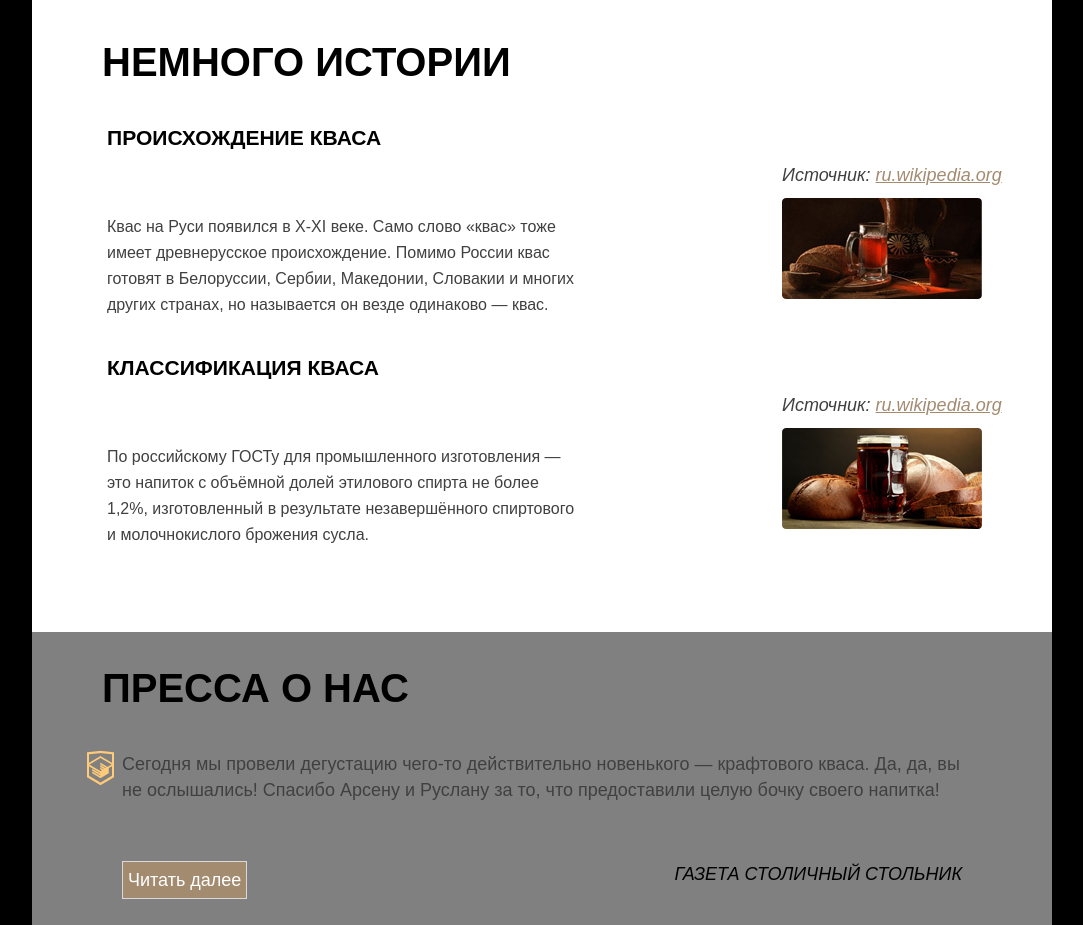
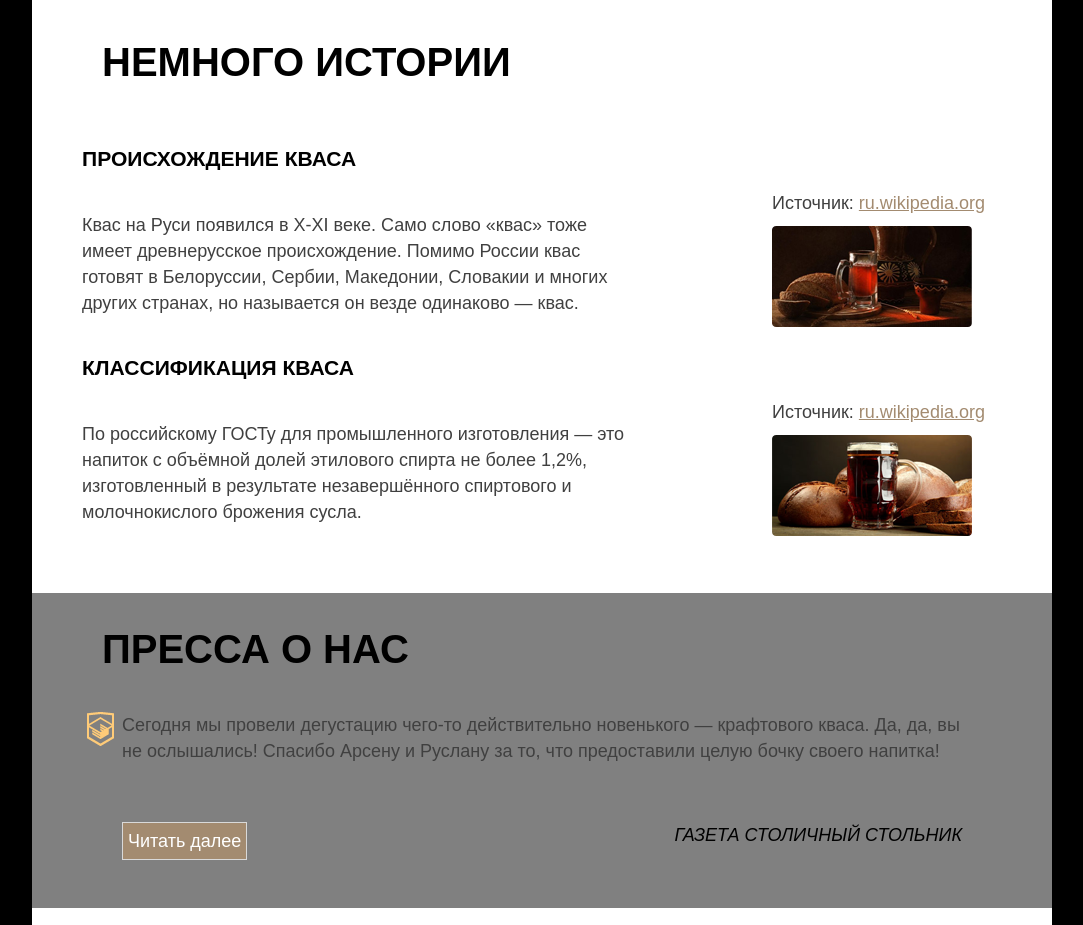
Before and after one commit to kir58/kir58.github.io, a plain HTML site: page index.html in a window 1280 px wide. Shown: the part 1560-2485 px from the top of the page, without its empty margins (98-1181 px from the left). Drawn offline with Linux system fonts and the light colour scheme.

Commit message:
fixed history block

```diff
--- a/index.html
+++ b/index.html
@@ -2,6 +2,7 @@
 <html>
  <head>
     <meta charset="utf-8">
+    <meta name="viewport" content="width=device-width, initial-scale=1.0">
     <link rel="stylesheet" href="style.css">
   <title>Кваст</title>
   </head>
@@ -92,32 +93,36 @@
       <div class="history">
         <a id="history"></a>
           <h2 class="section-title">Немного истории</h2>
-          <h3 class="history-title">Происхождение кваса</h3>
-          <dl>
-            <dt>
-              <em class="history-source">Источник:
-                <a class="history-source__link" href="ru.wikipedia.org">ru.wikipedia.org</a></em>
-          </dt>
-          <dd class="history-description">
-            <img class="history-history-description__img" src="img/wiki-1.png">
-            <p>Квас на Руси появился в X-XI веке. Само слово «квас» тоже имеет древнерусское происхождение. Помимо России квас готовят в Белоруссии, Сербии, Македонии,
-            Словакии и многих других странах,
-            но называется он везде одинаково — квас.</p>
-          </dd>
-        </dl>
-        <h3 class="history-title">Классификация кваса</h3>
-          <dl>
-            <dt>
-              <em class="history-source">Источник:
-                <a class="history-source__link" href="ru.wikipedia.org">ru.wikipedia.org</a></em>
-            </dt>
-            <dd class="history-description">
-              <img class="history-history-description__img" src="img/wiki-2.png">
-               <p>По российскому ГОСТу для промышленного изготовления — это напиток с объёмной долей этилового
-                спирта не более 1,2%, изготовленный в результате незавершённого спиртового и молочнокислого брожения сусла.</p>
-              </dt>
-            </dl>
+          <div class="history-item">
+              <div class="history-description">
+                <h3 class="history-title">Происхождение кваса</h3>
+                <p>Квас на Руси появился в X-XI веке. Само слово «квас» тоже имеет древнерусское происхождение. Помимо России квас готовят в Белоруссии, Сербии, Македонии,
+                    Словакии и многих других странах,
+                    но называется он везде одинаково — квас.
+                </p>
+              </div>
+              <div class="history-picture">
+                <div class="history-source">
+                    Источник: <a class="history-source__link" href="ru.wikipedia.org">ru.wikipedia.org</a>
+                    <img class="history-history-description__img" src="img/wiki-1.png">
+                </div>
+              </div>
           </div>
+          <div class="history-item">
+              <div class="history-description">
+                <h3 class="history-title">Классификация кваса</h3>
+                <p>По российскому ГОСТу для промышленного изготовления — это напиток с объёмной долей этилового
+                   спирта не более 1,2%, изготовленный в результате незавершённого спиртового и молочнокислого брожения сусла.
+                </p>
+              </div>
+              <div class="history-picture">
+                <div class="history-source">
+                    Источник: <a class="history-source__link" href="ru.wikipedia.org">ru.wikipedia.org</a>
+                    <img class="history-history-description__img" src="img/wiki-2.png">
+                </div>
+              </div>
+          </div>
+      </div>
           <div class="press">
             <h2 class="section-title">Пресса о нас</h2>
             <blockquote class="press-quote">
--- a/style.css
+++ b/style.css
@@ -1,5 +1,4 @@
 body {
-  min-width: 1040px;
   margin: 0;
   padding: 0;
   font-size: 18px;
@@ -10,7 +9,7 @@ body {
 }
 
 .container {
-  width: 1020px;
+  max-width: 1020px;
   margin: 0 auto;
 }
 
@@ -193,35 +192,32 @@ body {
   background-color:white;
 }
 
+.history-item {
+  display: flex;
+  justify-content: space-between;
+}
+.history-title {
+  width: 100%;
+  text-transform: uppercase;
+  color: black;
+  margin-bottom: 40px;
+}
 .history-description {
-  position: relative;
-  display:inline-block;
-  width:470px;
-  margin: 0;
-  padding-left: 25px;
-  font-size: 16px;
+  width: 60%;
+}
+.history-picture {
+  width: 25%;
+  align-self: flex-end;
+  display: flex;
+  flex-direction: row;
+}
+.history-history-description__img {
+  margin-top: 10px;
 }
 
-.history-history-description__img {
-  position:absolute;
-  top:0;
-  left:700px;
-}
-
-.history-source {
-  position:relative;
-  left:700px;
-  top:-10px;
-}
 
 .history-source__link {
   color:#a38b70;
-}
-
-.history-title {
-  text-transform: uppercase;
-  color: black;
-  padding-left:25px;
 }
 
 .press {
```
Also changed, not shown: 1 other file.
